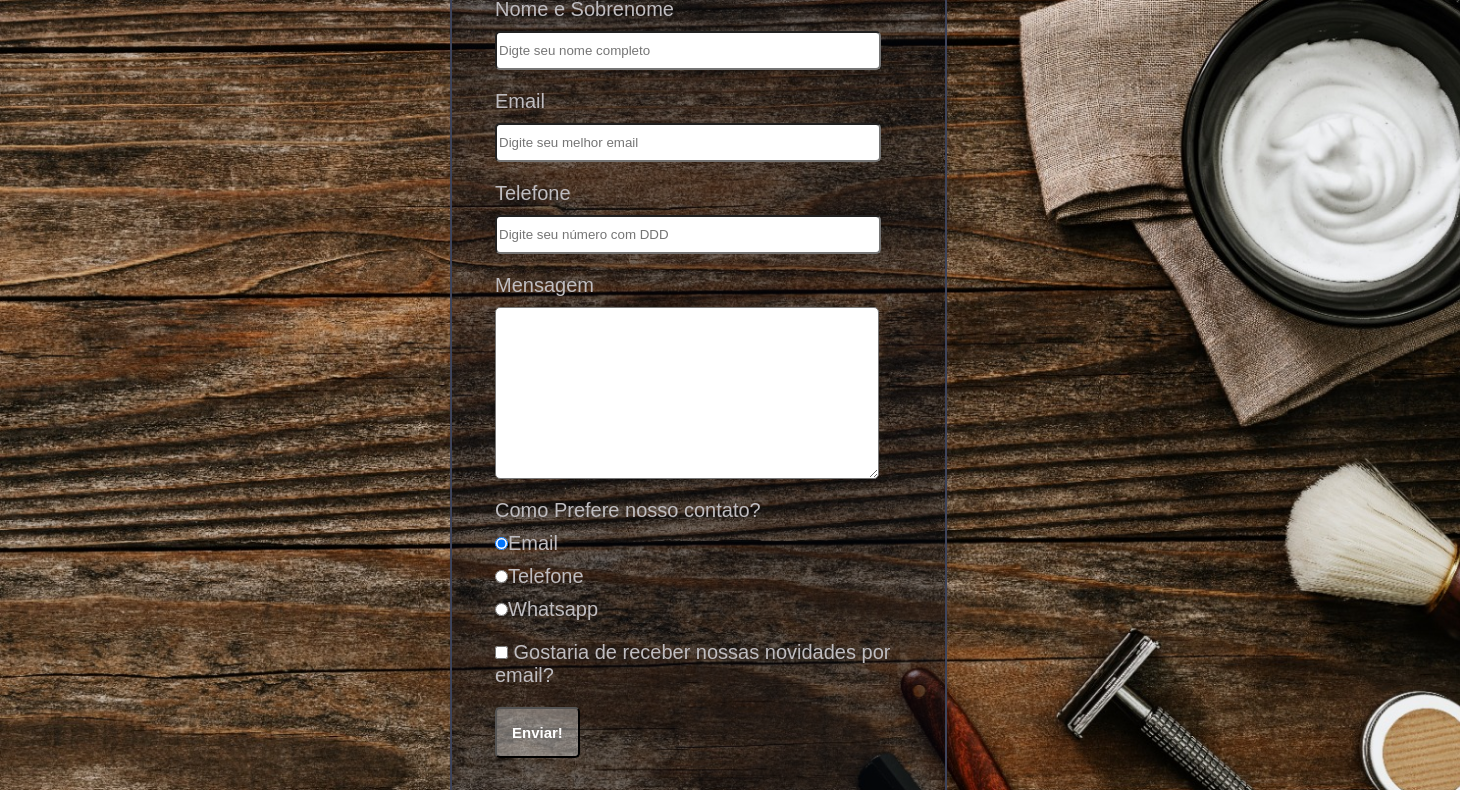
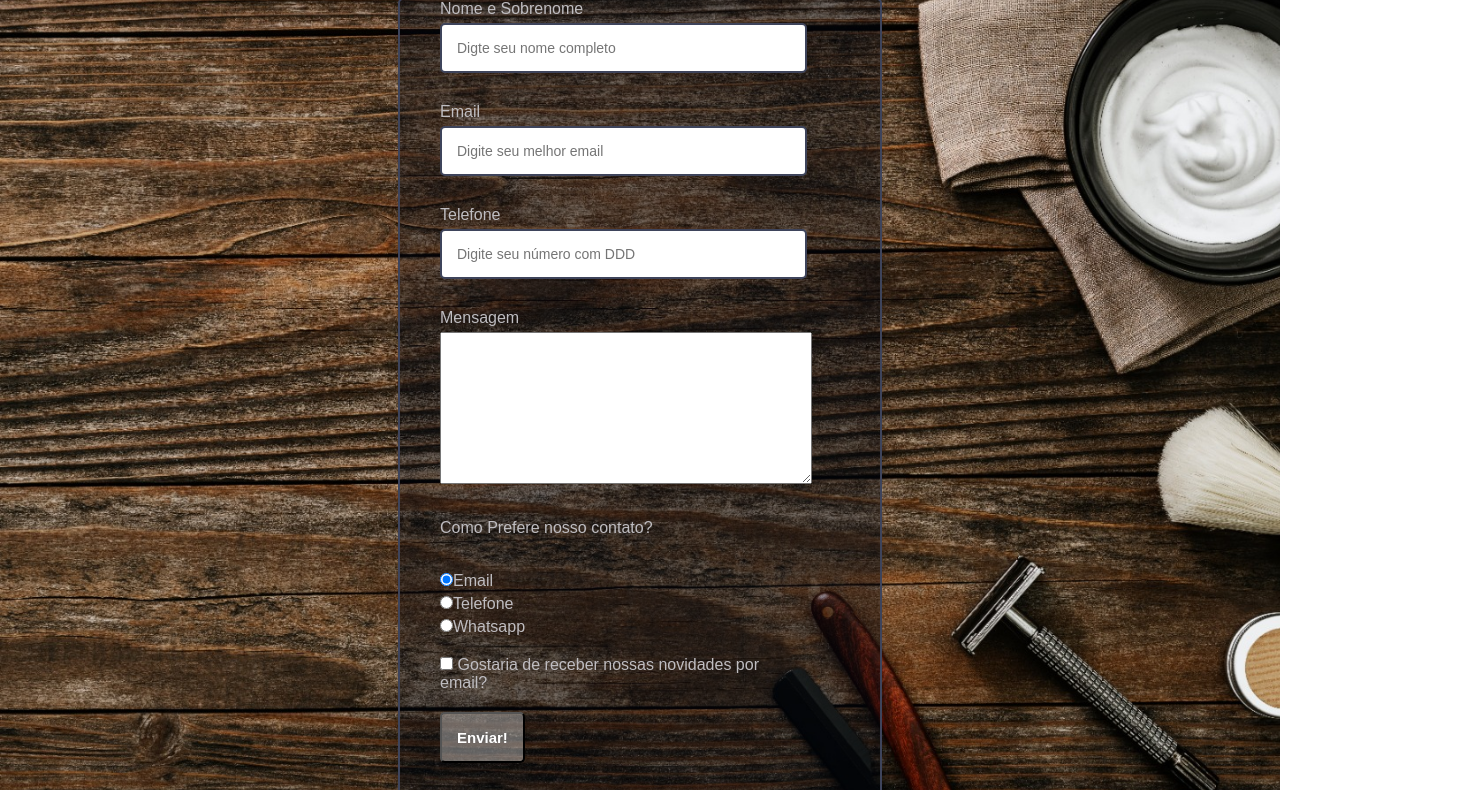
Before and after one commit to gabrielshurimano/Projeto-integrador--Grupo-8, a plain HTML site: page contato.html in a window 1280 px wide. Shown: the part 102-892 px from the top of the page, 1460 px wide, since content can reach past the window. Drawn offline with nearby package versions, Linux system fonts and the light colour scheme; a web font is replaced by a local one.

Commit message:
Atualizada Pagina de contatos

```diff
--- a/contato.css
+++ b/contato.css
@@ -1,9 +1,4 @@
-* {
-  margin: 0;
-  padding: 0;
-  list-style: none;
-  text-decoration: none;
-}
+
 /* -------------------------------- */
 
 body {
@@ -17,44 +12,69 @@ body {
   font-size: 13px;
 }
 main {
-  width: 940px;
+ /* width: 940px;
   margin: 0 auto;
   padding-right: 70px;
-  margin-left: 450px;
-}
+  margin-left: 450px;*/
+  display: flex;
+    font-family: 'Kdam Thmor Pro', sans-serif;
 
-form {
-
-  margin-bottom: 50px;
-  background: rgba(2, 5, 15, 0.4);
-  border-radius: 5px;
-  border: 2px solid rgb(62, 68, 91);
-  padding-left: 43px;
-  font-family: "Kdam Thmor Pro", sans-serif;
-  color: rgb(191, 189, 193);
-  width: 450px;
-  height: 850px;
+    align-items: center;
+    justify-content: center;
+    min-height: 100vh;
+    border: 0;
 
 }
 
-form label,
+/*form {
+     margin-bottom: 50px;
+     background: rgba(2, 5, 15, 0.4);
+     border-radius: 500px;
+     border: 2px solid rgb(62, 68, 91);
+     padding-left: 43px;
+     font-family: "Kdam Thmor Pro", sans-serif;
+     color: rgb(191, 189, 193);
+     width: 472px;
+     height: 850px;
+
+}*/
+
+/*form label,
 form p {
-  display: block;
+
   font-size: 20px;
   margin: 0 0 10px;
+  display: block;
+  } */
+
+  .formulario {
+
+    padding: 0 40px 30px;
+  }
+
+.container {
+  background: rgba(2, 5, 15, 0.4);
+  border-radius: 5px;
+  border: 2px solid #3E445B;
+  width: 450px;
+  max-width: 100%;
+  padding-right: 30px;
 }
 
-.input-padrao {
+/*.input-padrao {
   display: block;
   margin: 0 0 20px;
   padding: 10px 2px;
   width: 84%;
-  /* Arredondar borda */
+  Arredondar borda
   border-radius: 5px;
-}
+}*/
 
-.checkbox {
+label.checkbox {
   margin: 20px 0;
+  display: block;
+  color: #BFBDC1;
+  font-size: 16px;
 }
 
 .butao {
@@ -85,3 +105,55 @@ form p {
   display: none;
   color: white;
 }
+
+.controle_de_formulario {
+  margin-bottom: 10px;
+  padding-bottom: 20px;
+  position: relative;
+}
+
+.controle_de_formulario input {
+  border: 2px solid #3E445B;
+  border-radius: 5px;
+  outline: 0;
+
+  display: block;
+
+  font-size: 14px;
+
+  width: 90%;
+  padding: 15px;
+}
+
+.controle_de_formulario label {
+  display: inline-block;
+  margin-bottom: 5px;
+  color: #BFBDC1;
+  transition-delay: as specified;
+
+}
+
+.controle_de_formulario p {
+  display: inline-block;
+  margin-bottom: 5px;
+  color: #BFBDC1;
+  transition-delay: as specified;
+  font-size: 16px;
+}
+
+.controle_de_formulario textarea {
+  display: block;
+  margin-bottom: 5px;
+  transition-delay: as specified;
+  width: 100%;
+
+
+}
+
+label.radio-button{
+  display: block;
+  margin-bottom: 5px;
+  color: #BFBDC1;
+  font-size: 16px;
+  transition-delay: as specified;
+}
--- a/contato.html
+++ b/contato.html
@@ -63,49 +63,56 @@
     </header>
 
 <main>
-        <form id="formulario">
+    <div class="container">
+        <form id="formulario" class="formulario">
+           <div class="controle_de_formulario ">
                 <label for="nome"> Nome e Sobrenome</label>
-        <input type="text" placeholder="Digte seu nome completo" class="input-padrao required" oninput="nameValidate()">
+                <input type="text" placeholder="Digte seu nome completo" class="inputs required" oninput="nameValidate()">
                 <span class="span-required"> Campo deve ter no mínimo 10 caracteres</span>
+            </div>
 
+            <div class="controle_de_formulario ">
                  <label for="email"> Email </label>
-        <input type="text" class="input-padrao required" placeholder="Digite seu melhor email" oninput="emailValidate()">
+                 <input type="text" class="inputs required" placeholder="Digite seu melhor email" oninput="emailValidate()">
                  <span class="span-required"> Digite um email válido </span>
+            </div>
+            <div class="controle_de_formulario ">
+                <label for="telefone"> Telefone </label>
+                <input type="text" placeholder="Digite seu número com DDD" class="inputs required" oninput="telValidate()" onkeypress="return event.charCode >= 48 && event.charCode <= 57">
+                <span class="span-required"> Telefone deve ter 11 dígitos </span>
+            </div>
+            <div class="controle_de_formulario ">
+                <label for="mensagem">Mensagem</label>
+                <textarea cols="70" rows="10" id="mensagem" class="inputs required" oninput="mensagemValidate()" ></textarea>
+                <span class="span-required"> Campo deve ter no mínimo 20 caracteres </span>
+            </div>
 
-        <label for="telefone"> Telefone </label>
-        <input type="text" placeholder="Digite seu número com DDD" class="input-padrao required" oninput="telValidate()" onkeypress="return event.charCode >= 48 && event.charCode <= 57">
-        <span class="span-required"> Telefone deve ter 11 dígitos </span>
+            <div class="controle_de_formulario ">
+                <p> Como Prefere nosso contato? </p>
+            </div>
 
 
-        <label for="mensagem">Mensagem</label>
-        <textarea cols="70" rows="10" id="mensagem" class= "input-padrao required"  oninput="mensagemValidate()" ></textarea>
-        <span class="span-required"> Campo deve ter no mínimo 20 caracteres </span>
-
-            <div>
-            <p> Como Prefere nosso contato? </p>
-            <label for="radio-email">
+                        <label for="radio-email" class="radio-button">
                             <input type="radio" checked name="contato" value="email" id="radio-email">Email
                         </label>
 
-            <label for="radio-telefone">
+
+                        <label for="radio-telefone" class="radio-button">
                             <input type="radio" name="contato" value="telefone" id="radio-telefone">Telefone
                         </label>
 
-
-            <label for="radio-whatsapp">
+                        <label for="radio-whatsapp" class="radio-button">
                             <input type="radio" name="contato" value="whatsapp" id="radio-whatsapp">Whatsapp
                         </label>
-
 
                         <label class="checkbox">
                             <input type="checkbox" > Gostaria de receber nossas novidades por email?
                         </label>
 
+
                 <button id="mostrarAlerta" class="butao" type="submit">Enviar!</button>
         </form>
-
-
-
+    </div>
 </main>
 
 
@@ -128,12 +135,12 @@
         alt="instagram"
         />
     </footer>
-    <div class="alerta" id="alerta">
+   <!-- <div class="alerta" id="alerta">
         <p class="mensagem">Enviado com sucesso!</p>
       </div>
       <div class="alerta-error" id="alerta-error">
         <p class="mensagem-error">Existem campos a serem preenchidos!</p>
-      </div>
+      </div>-->
      <script src="contato.js">
 
 
--- a/quemsomos/quemsomos.css
+++ b/quemsomos/quemsomos.css
@@ -19,9 +19,8 @@
 
 h1{
   font-family:'Lobster';
-  /*color:#DEDEDE;*/
+  color:#DEDEDE;
   margin-bottom: 5px;
-  color: #342909;
 
 }
 
```
Lines whose indentation alone changed are shown as unchanged.
